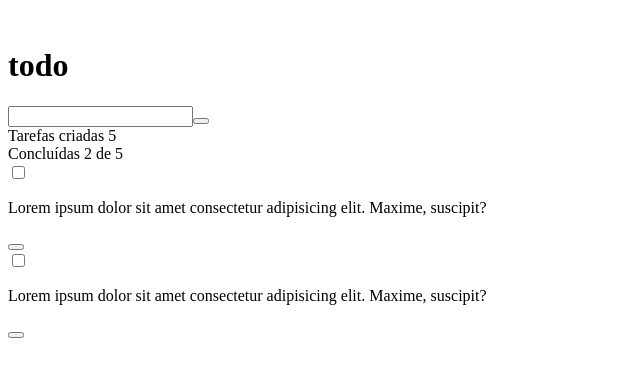
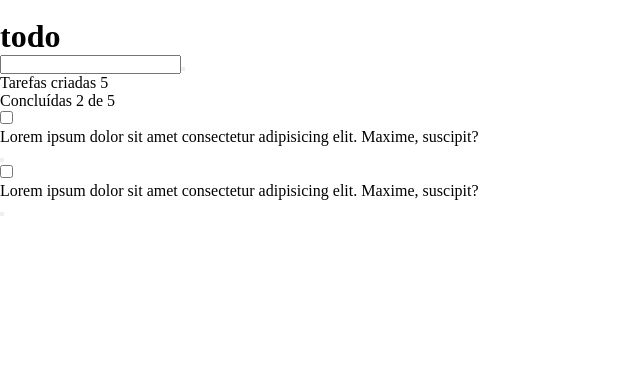
Before and after one commit to mrgalopes/ignite-todo, a React (Vite) app: page / in a window 1280 px wide. Shown: the top 376 px of the page, without its empty margins (0-640 px from the left). Built offline with nearby package versions, Linux system fonts and the light colour scheme; the HTML template or start-up script is replaced by a standard one.

Commit message:
Add color variables and global styles

```diff
--- a/src/App.tsx
+++ b/src/App.tsx
@@ -1,3 +1,5 @@
+import "./global.css"
+
 function App() {
   return (
     <>
--- /dev/null
+++ b/src/global.css
@@ -0,0 +1,22 @@
+* {
+    margin: 0;
+    padding: 0;
+    box-sizing: border-box;
+}
+
+:root {
+    --blue-dark: #1E6F9F;
+    --blue: #4EA8DE;
+    --purple-dark: #5E60CE;
+    --purple: #8284FA;
+
+    --gray-700: #0D0D0D;
+    --gray-600: #1A1A1A;
+    --gray-500: #262626;
+    --gray-400: #333333;
+    --gray-300: #808080;
+    --gray-200: #D9D9D9;
+    --gray-100: #F2F2F2;
+
+    --danger: #E25858;
+}
```
